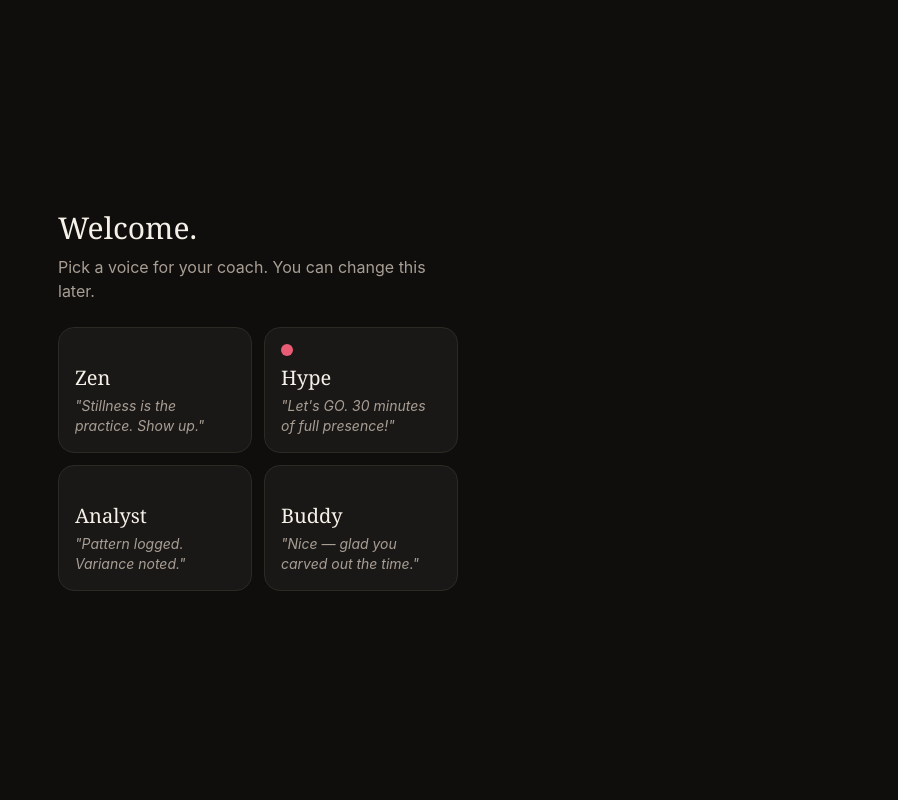
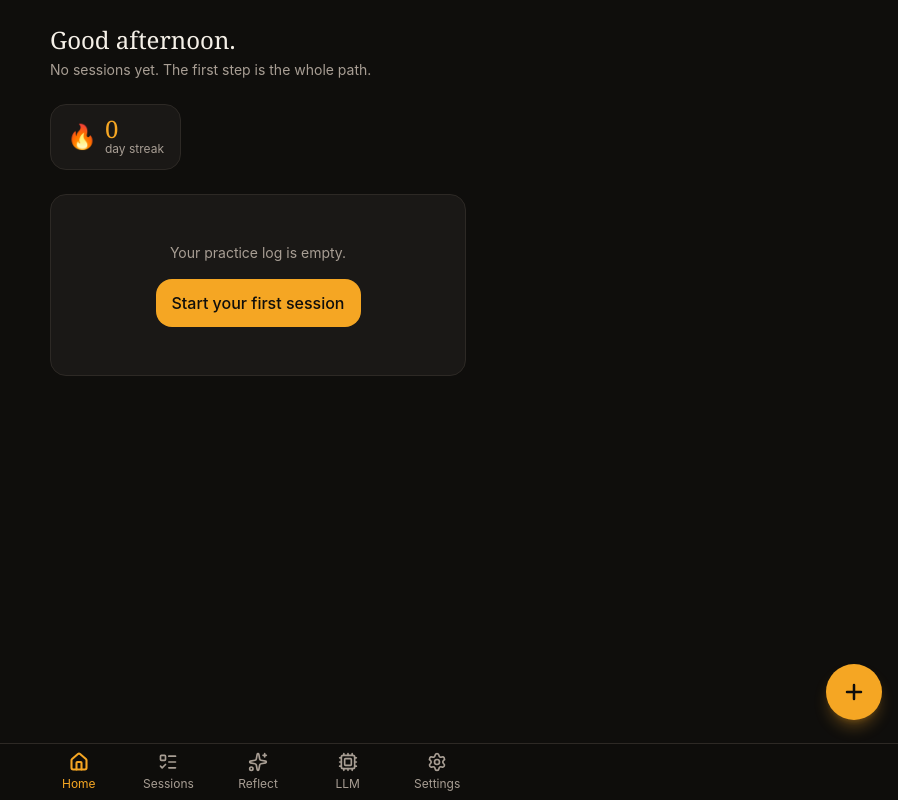
Before and after one commit to LeouOn/chrono-kata, a Next.js app: page / in a window 1280 px wide. Shown: the whole page, without its empty margins (382-1280 px from the left). Built offline with nearby package versions, Linux system fonts and the light colour scheme.

Commit message:
feat: 5-tab nav shell + warm empty home state

```diff
--- /dev/null
+++ b/src/app/(app)/layout.tsx
@@ -0,0 +1,20 @@
+'use client';
+
+import { type ReactNode, useState } from 'react';
+import { TabBar } from '@/components/ui/TabBar';
+import { FAB } from '@/components/ui/FAB';
+
+export default function AppLayout({ children }: { children: ReactNode }) {
+  const [fabAction, setFabAction] = useState<() => void>(() => () => {
+    // Placeholder — Wave 2 wires this to the New Session sheet
+    console.log('FAB tapped');
+  });
+
+  return (
+    <div className="min-h-dvh pb-20">
+      <div className="max-w-md mx-auto px-4 py-6">{children}</div>
+      <FAB onClick={fabAction} />
+      <TabBar />
+    </div>
+  );
+}
--- /dev/null
+++ b/src/app/(app)/llm/page.tsx
@@ -0,0 +1,3 @@
+export default function LLMPage() {
+  return <div className="text-text-muted">LLM providers — Wave 3</div>;
+}
--- /dev/null
+++ b/src/app/(app)/page.tsx
@@ -0,0 +1,47 @@
+'use client';
+
+import { useQuery } from '@tanstack/react-query';
+import { motion } from 'motion/react';
+import { Card } from '@/components/ui/Card';
+import { Button } from '@/components/ui/Button';
+import { StreakFlame } from '@/components/streak/StreakFlame';
+import { useSettings } from '@/hooks/useSettings';
+import { streakRepo } from '@/lib/db/streak.repo';
+
+export default function HomePage() {
+  const { settings } = useSettings();
+  const { data: streak } = useQuery({
+    queryKey: ['streak'],
+    queryFn: () => streakRepo.get(),
+  });
+
+  const name = settings?.displayName;
+  const hour = new Date().getHours();
+  const greeting = hour < 12 ? 'Good morning' : hour < 18 ? 'Good afternoon' : 'Good evening';
+
+  return (
+    <motion.div
+      initial={{ opacity: 0 }}
+      animate={{ opacity: 1 }}
+      transition={{ duration: 0.3 }}
+    >
+      <h1 className="font-serif text-2xl text-text mb-1">
+        {greeting}{name ? `, ${name}` : ''}.
+      </h1>
+      <p className="text-text-muted text-sm mb-6">
+        No sessions yet. The first step is the whole path.
+      </p>
+
+      <div className="mb-6">
+        <StreakFlame days={streak?.currentStreakDays ?? 0} />
+      </div>
+
+      <Card className="text-center py-12">
+        <div className="text-text-muted text-sm mb-4">
+          Your practice log is empty.
+        </div>
+        <Button>Start your first session</Button>
+      </Card>
+    </motion.div>
+  );
+}
--- /dev/null
+++ b/src/app/(app)/reflect/page.tsx
@@ -0,0 +1,3 @@
+export default function ReflectPage() {
+  return <div className="text-text-muted">Reflections — Wave 3</div>;
+}
--- /dev/null
+++ b/src/app/(app)/sessions/page.tsx
@@ -0,0 +1,3 @@
+export default function SessionsPage() {
+  return <div className="text-text-muted">Sessions list — Wave 2</div>;
+}
--- /dev/null
+++ b/src/app/(app)/settings/page.tsx
@@ -0,0 +1,45 @@
+'use client';
+
+import { useSettings } from '@/hooks/useSettings';
+import { Card } from '@/components/ui/Card';
+import { Button } from '@/components/ui/Button';
+
+export default function SettingsPage() {
+  const { settings, updateSettings } = useSettings();
+
+  return (
+    <div className="space-y-4">
+      <h1 className="font-serif text-2xl">Settings</h1>
+
+      <Card>
+        <div className="text-text-muted text-xs uppercase tracking-wide mb-2">
+          Active coach
+        </div>
+        <div className="font-serif text-xl mb-3 capitalize">
+          {settings?.selectedCoachPersonality ?? '—'}
+        </div>
+        <div className="flex gap-2 flex-wrap">
+          {(['zen', 'hype', 'analyst', 'buddy'] as const).map((p) => (
+            <Button
+              key={p}
+              variant={settings?.selectedCoachPersonality === p ? 'primary' : 'ghost'}
+              onClick={() => updateSettings({ selectedCoachPersonality: p })}
+            >
+              {p}
+            </Button>
+          ))}
+        </div>
+      </Card>
+
+      <Card>
+        <div className="text-text-muted text-xs uppercase tracking-wide mb-2">
+          Data
+        </div>
+        <Button variant="danger">Clear all data</Button>
+        <p className="text-text-muted text-xs mt-2">
+          Wipes IndexedDB and reloads. Cannot be undone.
+        </p>
+      </Card>
+    </div>
+  );
+}
--- /dev/null
+++ b/src/components/streak/StreakFlame.tsx
@@ -0,0 +1,25 @@
+'use client';
+
+import { motion } from 'motion/react';
+
+interface Props {
+  days: number;
+  onTap?: () => void;
+}
+
+export function StreakFlame({ days, onTap }: Props) {
+  return (
+    <motion.button
+      onClick={onTap}
+      whileTap={{ scale: 0.95 }}
+      className="flex items-center gap-2 rounded-2xl border border-border bg-surface px-4 py-3"
+      aria-label={`${days} day streak`}
+    >
+      <span className="text-2xl" role="img" aria-hidden>🔥</span>
+      <div className="text-left">
+        <div className="font-serif text-2xl text-accent leading-none">{days}</div>
+        <div className="text-xs text-text-muted">day streak</div>
+      </div>
+    </motion.button>
+  );
+}
--- /dev/null
+++ b/src/components/ui/Button.tsx
@@ -0,0 +1,32 @@
+'use client';
+
+import { motion } from 'motion/react';
+import { type ButtonHTMLAttributes, forwardRef } from 'react';
+
+type Variant = 'primary' | 'ghost' | 'danger';
+
+interface Props extends ButtonHTMLAttributes<HTMLButtonElement> {
+  variant?: Variant;
+}
+
+const VARIANTS: Record<Variant, string> = {
+  primary: 'bg-accent text-base hover:bg-accent-hover',
+  ghost: 'bg-transparent text-text hover:bg-surface-2',
+  danger: 'bg-transparent text-hype hover:bg-surface-2',
+};
+
+export const Button = forwardRef<HTMLButtonElement, Props>(function Button(
+  { variant = 'primary', className = '', children, ...rest },
+  ref
+) {
+  return (
+    <motion.button
+      ref={ref}
+      whileTap={{ scale: 0.96 }}
+      className={`rounded-2xl px-4 py-3 font-medium transition-colors disabled:opacity-50 ${VARIANTS[variant]} ${className}`}
+      {...(rest as React.ComponentProps<typeof motion.button>)}
+    >
+      {children}
+    </motion.button>
+  );
+});
--- /dev/null
+++ b/src/components/ui/Card.tsx
@@ -0,0 +1,16 @@
+import { type ReactNode } from 'react';
+
+interface Props {
+  children: ReactNode;
+  className?: string;
+}
+
+export function Card({ children, className = '' }: Props) {
+  return (
+    <div
+      className={`rounded-2xl border border-border bg-surface p-4 ${className}`}
+    >
+      {children}
+    </div>
+  );
+}
--- /dev/null
+++ b/src/components/ui/FAB.tsx
@@ -0,0 +1,23 @@
+'use client';
+
+import { motion } from 'motion/react';
+import { Plus } from 'lucide-react';
+
+interface Props {
+  onClick: () => void;
+  label?: string;
+}
+
+export function FAB({ onClick, label = 'New session' }: Props) {
+  return (
+    <motion.button
+      onClick={onClick}
+      whileTap={{ scale: 0.92 }}
+      whileHover={{ scale: 1.05 }}
+      className="fixed bottom-20 right-4 z-10 rounded-full bg-accent text-base shadow-lg shadow-accent/30 w-14 h-14 flex items-center justify-center"
+      aria-label={label}
+    >
+      <Plus size={24} strokeWidth={2.5} />
+    </motion.button>
+  );
+}
--- /dev/null
+++ b/src/components/ui/TabBar.tsx
@@ -0,0 +1,38 @@
+'use client';
+
+import Link from 'next/link';
+import { usePathname } from 'next/navigation';
+import { Home, ListTodo, Sparkles, Cpu, Settings as SettingsIcon } from 'lucide-react';
+
+const TABS = [
+  { href: '/', label: 'Home', icon: Home },
+  { href: '/sessions', label: 'Sessions', icon: ListTodo },
+  { href: '/reflect', label: 'Reflect', icon: Sparkles },
+  { href: '/llm', label: 'LLM', icon: Cpu },
+  { href: '/settings', label: 'Settings', icon: SettingsIcon },
+] as const;
+
+export function TabBar() {
+  const pathname = usePathname();
+  return (
+    <nav className="fixed bottom-0 left-0 right-0 border-t border-border bg-base/95 backdrop-blur-sm pb-[env(safe-area-inset-bottom)]">
+      <div className="grid grid-cols-5 max-w-md mx-auto">
+        {TABS.map(({ href, label, icon: Icon }) => {
+          const active = href === '/' ? pathname === '/' : pathname.startsWith(href);
+          return (
+            <Link
+              key={href}
+              href={href}
+              className={`flex flex-col items-center py-2 gap-1 text-xs transition-colors ${
+                active ? 'text-accent' : 'text-text-muted'
+              }`}
+            >
+              <Icon size={20} strokeWidth={active ? 2.5 : 2} />
+              <span>{label}</span>
+            </Link>
+          );
+        })}
+      </div>
+    </nav>
+  );
+}
```
Also changed, not shown: 1 other file (tests, documents, lock files or other folders).
